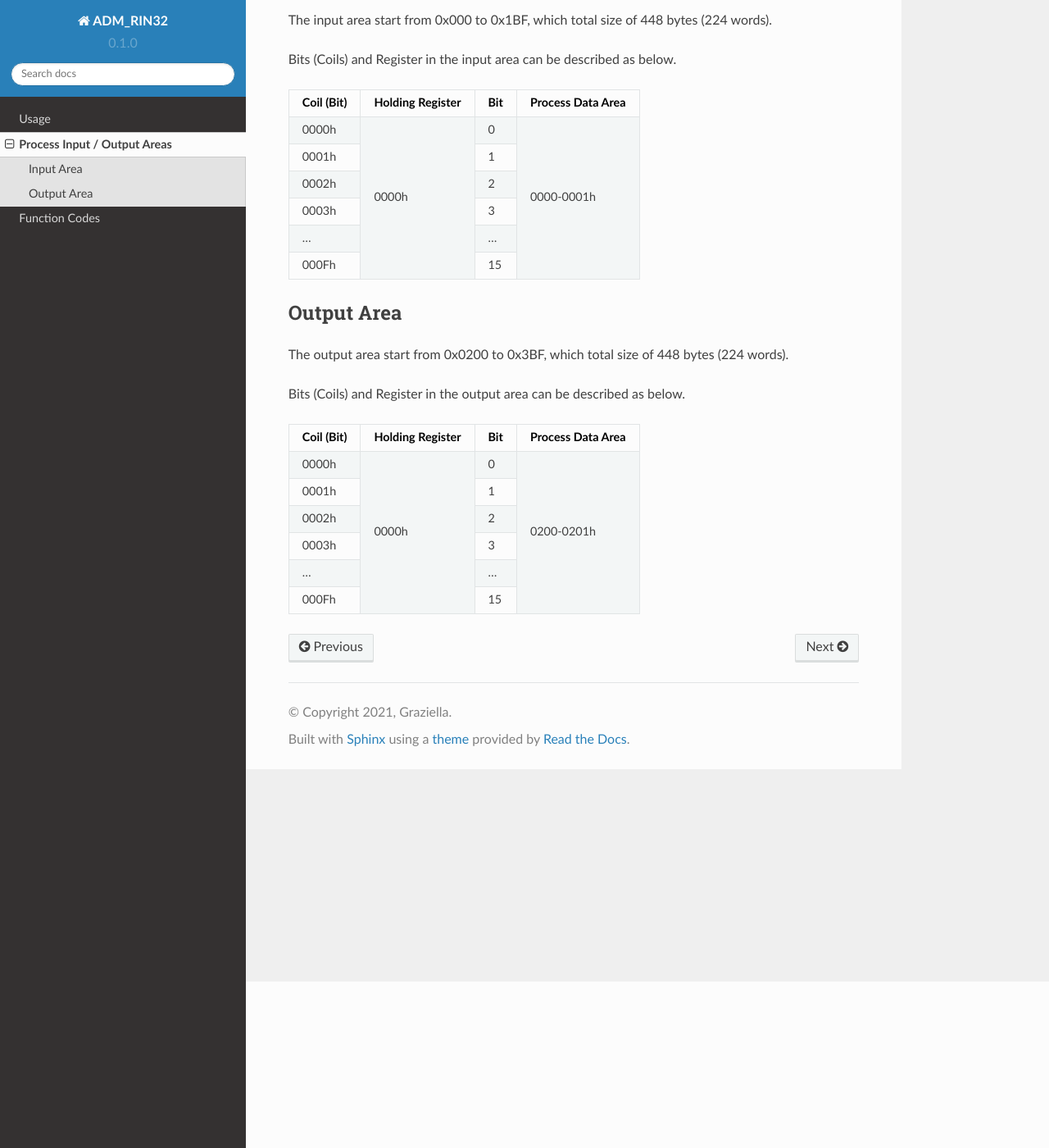
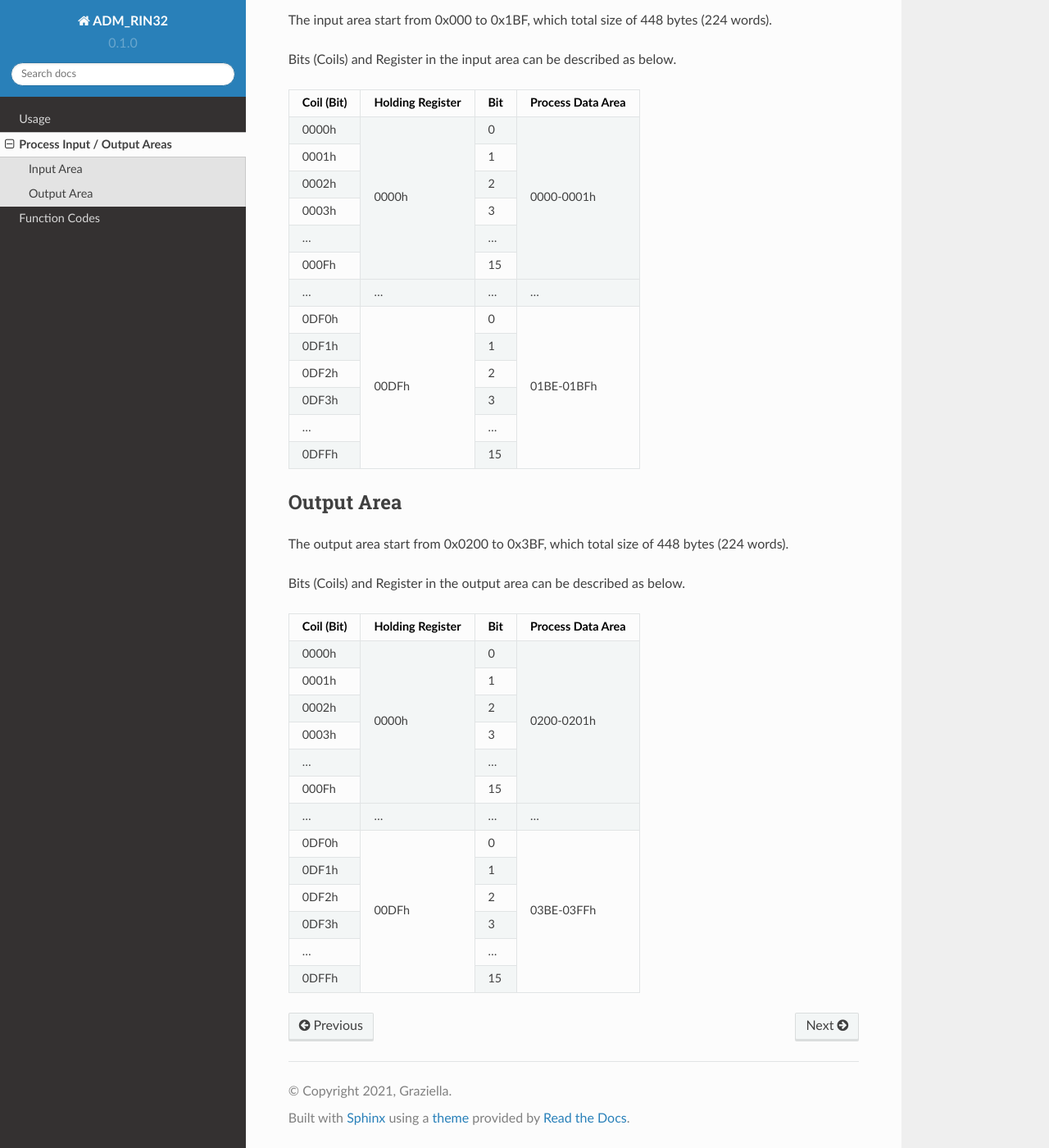
Before and after one commit to KeuntekLee/ADM_RIN32_Docs, a Sphinx documentation site: the page built from docs/source/inputoutputarea.rst, in a window 1280 px wide and 1400 px high, scrolled down 203 px. Shown: the whole window at 82% size. Built offline with Sphinx 7.4.7 and the Read the Docs theme 2.0.0, drawn with Linux system fonts in a browser that asks for light colours.

Commit message:
Update inputoutputarea.rst

```diff
--- a/docs/source/inputoutputarea.rst
+++ b/docs/source/inputoutputarea.rst
@@ -28,6 +28,20 @@ Bits (Coils) and Register in the input area can be described as below.
 +------------+                  +-----+                   |
 |    000Fh   |                  |  15 |                   |
 +------------+------------------+-----+-------------------+
+| ...        | ...              |...  | ...               |
++------------+------------------+-----+-------------------+
+|    0DF0h   |       00DFh      | \ 0 |     01BE-01BFh    |
++------------+                  +-----+                   |
+|    0DF1h   |                  |  1  |                   |
++------------+                  +-----+                   |
+|    0DF2h   |                  |  2  |                   |
++------------+                  +-----+                   |
+|    0DF3h   |                  |  3  |                   |
++------------+                  +-----+                   |
+|     ...    |                  | ... |                   |
++------------+                  +-----+                   |
+|    0DFFh   |                  |  15 |                   |
++------------+------------------+-----+-------------------+
 
 Output Area
 ------------
@@ -51,3 +65,17 @@ Bits (Coils) and Register in the output area can be described as below.
 +------------+                  +-----+                   |
 |    000Fh   |                  |  15 |                   |
 +------------+------------------+-----+-------------------+
+| ...        | ...              |...  | ...               |
++------------+------------------+-----+-------------------+
+|    0DF0h   |       00DFh      | \ 0 |     03BE-03FFh    |
++------------+                  +-----+                   |
+|    0DF1h   |                  |  1  |                   |
++------------+                  +-----+                   |
+|    0DF2h   |                  |  2  |                   |
++------------+                  +-----+                   |
+|    0DF3h   |                  |  3  |                   |
++------------+                  +-----+                   |
+|     ...    |                  | ... |                   |
++------------+                  +-----+                   |
+|    0DFFh   |                  |  15 |                   |
++------------+------------------+-----+-------------------+
```
